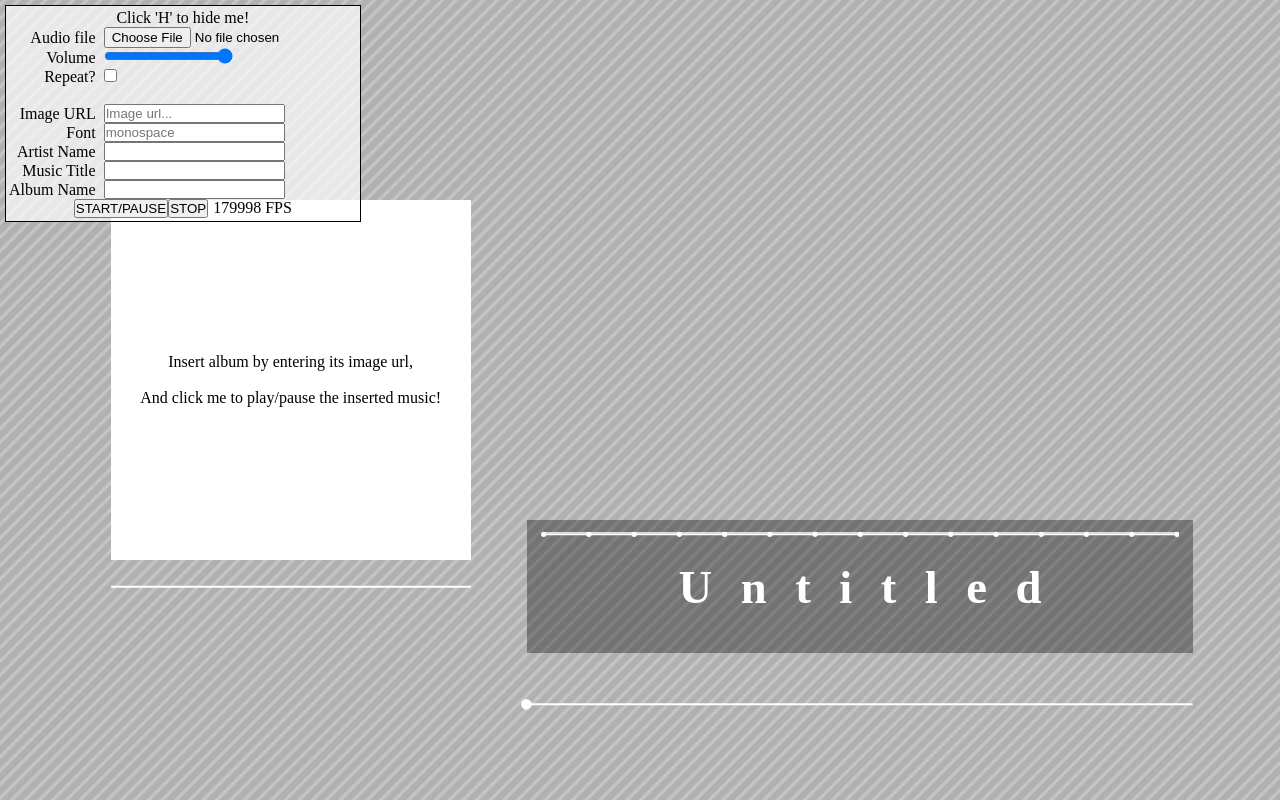
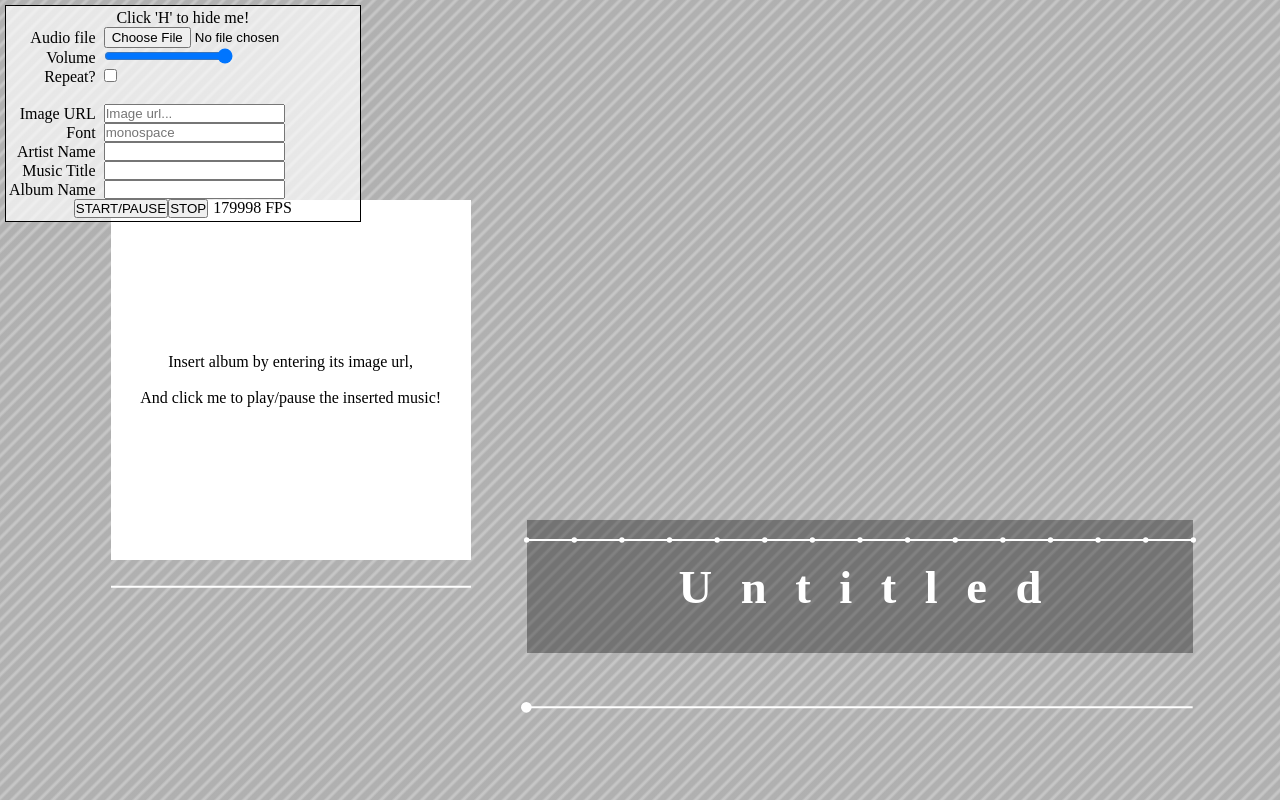
Before and after one commit to tf2mandeokyi/web-camellia-visualizer, a React (Create React App) app: page / in a window 1280 px wide. Built offline with nearby package versions, Linux system fonts and the light colour scheme.

Commit message:
Changed UI

```diff
--- a/src/components/visualizer/index.tsx
+++ b/src/components/visualizer/index.tsx
@@ -441,10 +441,10 @@
                 ballCount={ 15 }
                 ballRadius={ getRelative(4) }
                 centerX={ windowSize.width / 2 + getRelative(330) }
-                width={ getRelative(950) }
-                bottom={ windowSize.height - getRelative(400) }
+                width={ getRelative(1000) }
+                bottom={ windowSize.height - getRelative(390) }
                 range={[ 0.0004 / 2, 0.017 / 2 ]}
-                waveScale={ getRelative(2) }
+                waveScale={ getRelative(2.8) }
             />
             <AudioSpectrum
                 arrayOnDisplay={ waveArrayOnDisplay }
@@ -469,7 +469,7 @@
                 color={ mergeColor(props.progressBar, props.defaultColor) }
                 centerX={ windowSize.width / 2 + getRelative(330) }
                 width={ getRelative(1000) }
-                y={ windowSize.height - getRelative(144) }
+                y={ windowSize.height - getRelative(139) }
                 current={ playerRef.current?.isAudioInserted() ? (playerRef.current?.getTime() ?? 0) : 0 }
                 total={ playerRef.current?.isAudioInserted() ? (playerRef.current?.getDuration() ?? 1) : 1 }
                 ballRadius={ getRelative(8) }
```
